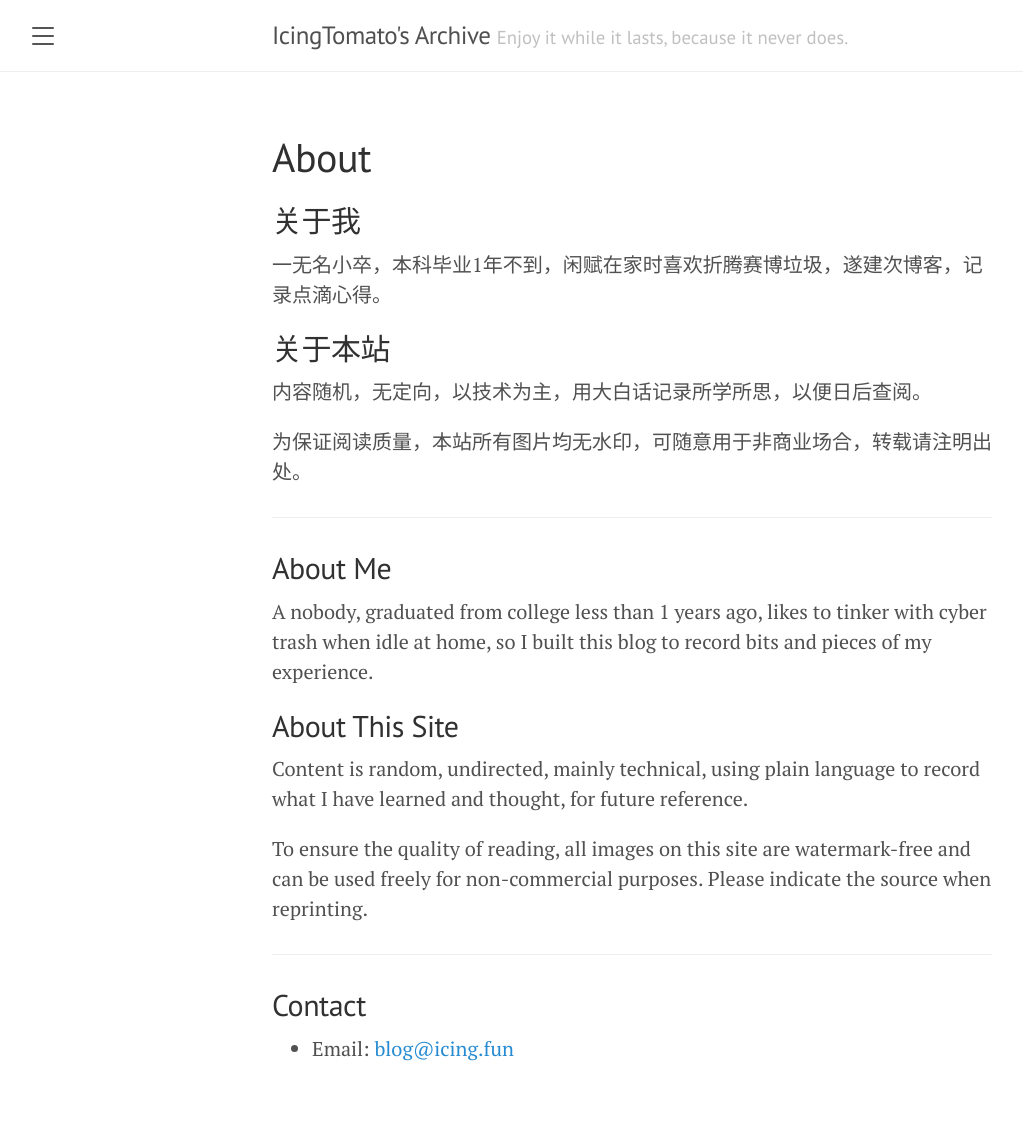
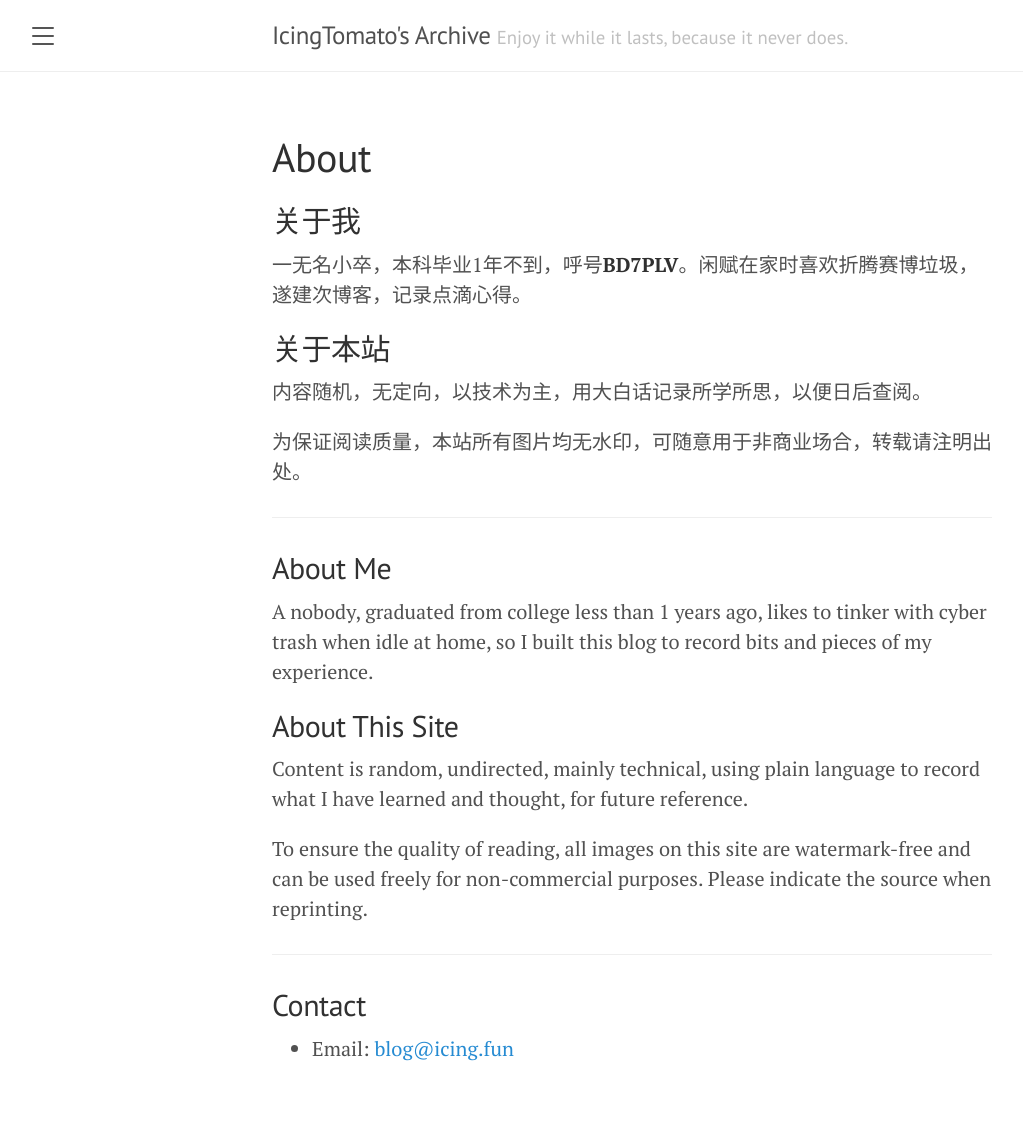
Before and after one commit to IcingTomato/icing.fun, a Jekyll site: the page built from about.md, in a window 1280 px wide. Shown: the whole page, without its empty margins (8-1031 px from the left). Built offline with Jekyll 4.4.1, drawn with Linux system fonts in a browser that asks for light colours.

Commit message:
Modify: Make up about.md

```diff
--- a/about.md
+++ b/about.md
@@ -5,7 +5,7 @@ title: About
 
 ## 关于我
 
-一无名小卒，本科毕业{{ site.time | date: '%Y' | minus: 2024 }}年不到，闲赋在家时喜欢折腾赛博垃圾，遂建次博客，记录点滴心得。
+一无名小卒，本科毕业{{ site.time | date: '%Y' | minus: 2024 }}年不到，呼号**BD7PLV**。闲赋在家时喜欢折腾赛博垃圾，遂建次博客，记录点滴心得。
 
 ## 关于本站
 
```
